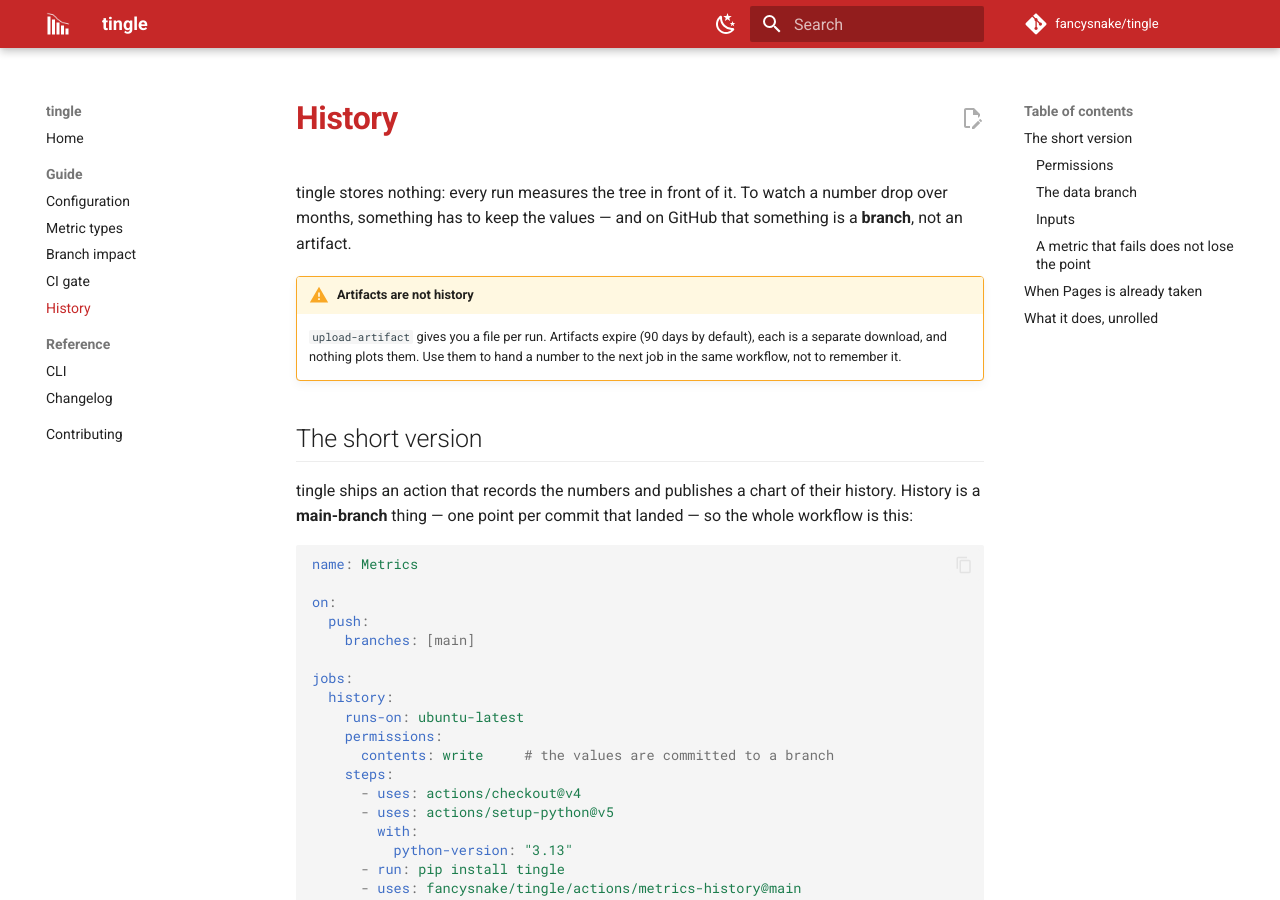
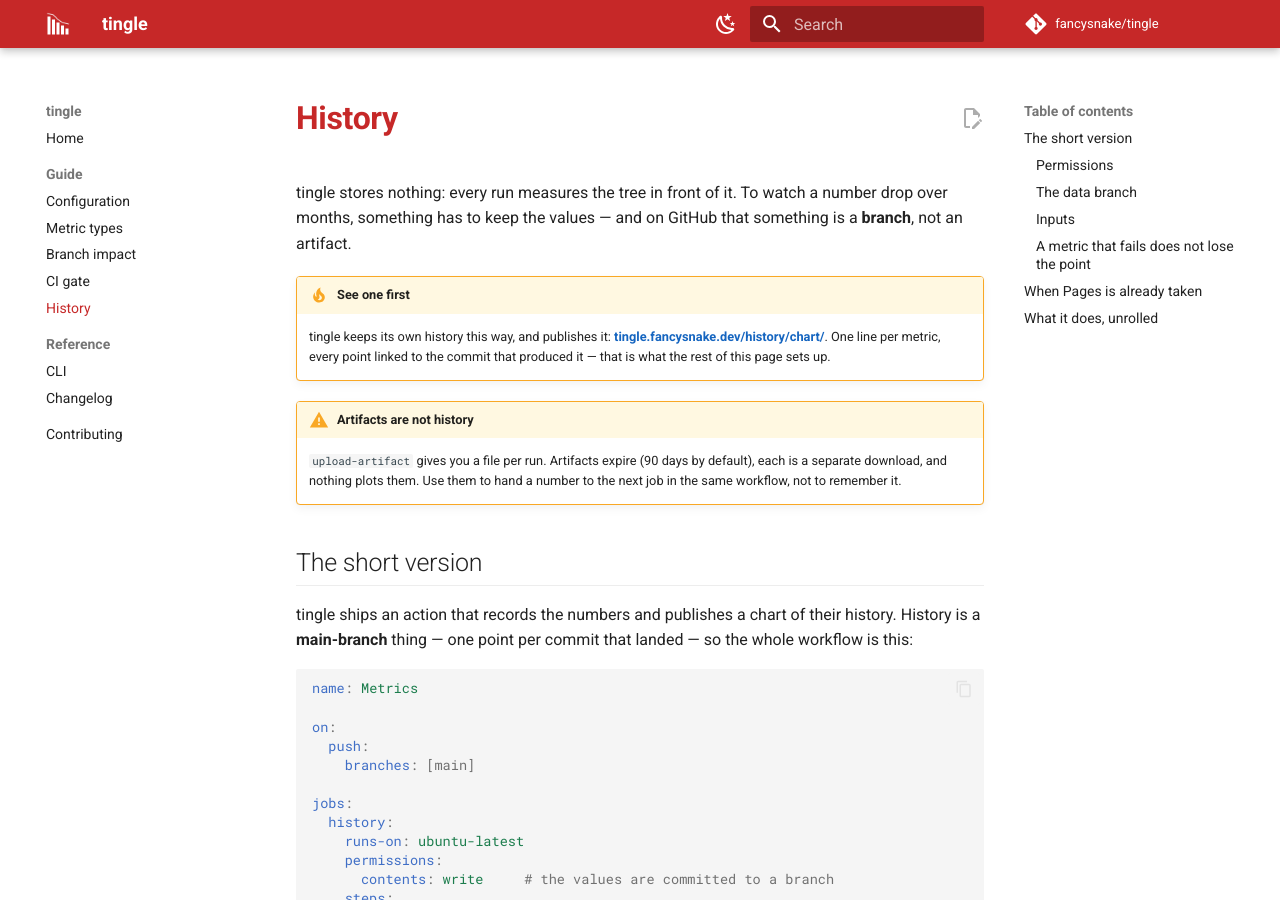
Before and after one commit to fancysnake/tingle, an MkDocs documentation site: the page built from docs/history.md, in a window 1280 px wide and 900 px high. Built offline with MkDocs 1.6.1 and Material for MkDocs 9.7.7, drawn with Linux system fonts in a browser that asks for light colours; comment, search, counter and statistics services are not loaded.

Commit message:
Point readers at the published chart
A page that explains how to publish a chart should show one.

```diff
--- a/docs/history.md
+++ b/docs/history.md
@@ -3,6 +3,13 @@
 tingle stores nothing: every run measures the tree in front of it. To watch
 a number drop over months, something has to keep the values — and on GitHub
 that something is a **branch**, not an artifact.
+
+!!! tip "See one first"
+
+    tingle keeps its own history this way, and publishes it:
+    **[tingle.fancysnake.dev/history/chart/][own]**. One line per metric,
+    every point linked to the commit that produced it — that is what the
+    rest of this page sets up.
 
 !!! warning "Artifacts are not history"
 
```
Also changed, not shown: README.md (+3 -0 lines).
